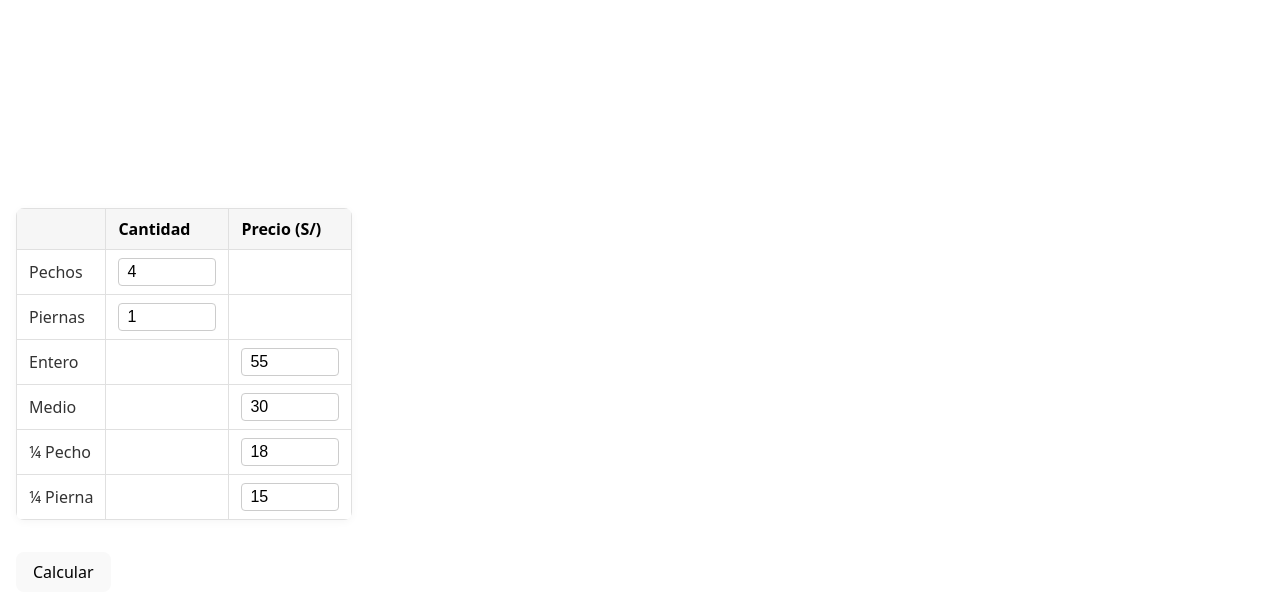
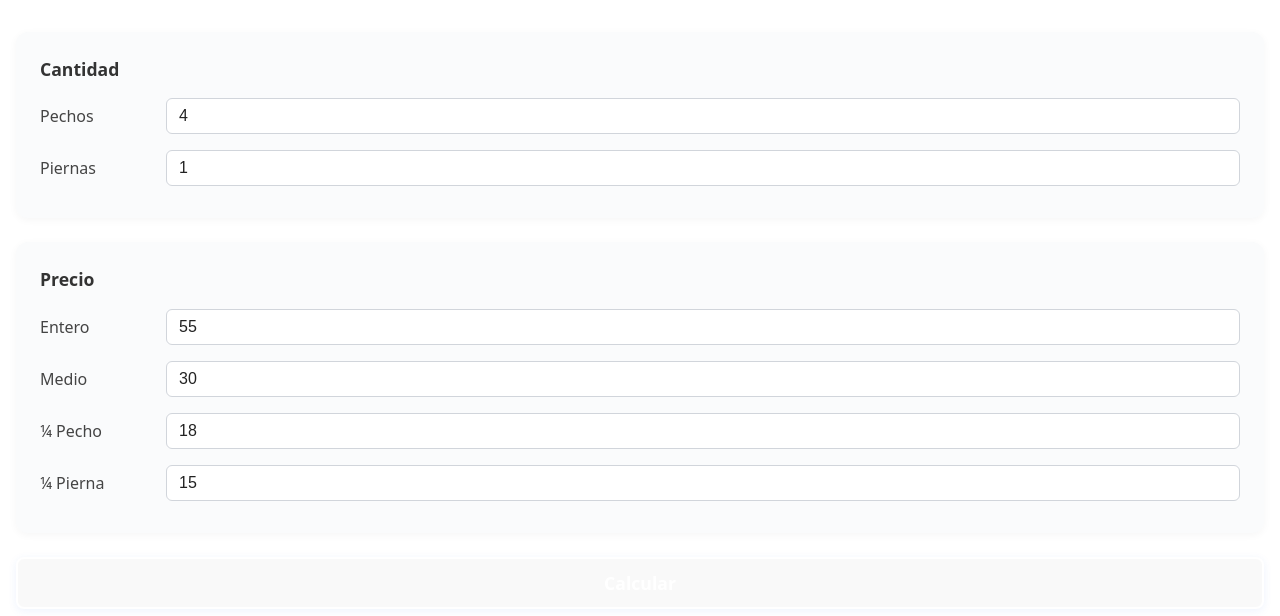
Before and after one commit to naranjja/pechoypierna, a React (Vite) app: page / in a window 1280 px wide. Shown: the top 616 px of the page. Built offline with nearby package versions, Linux system fonts and the light colour scheme.

Commit message:
:art: Improve UI/UX

```diff
--- a/src/PriceOptimizer.css
+++ b/src/PriceOptimizer.css
@@ -1,29 +1,48 @@
+#root {
+  width: 100vw;
+  min-height: 100vh;
+  box-sizing: border-box;
+}
+
+html, body {
+  width: 100%;
+  min-height: 100vh;
+  box-sizing: border-box;
+  overflow-x: hidden;
+  margin: 0;
+}
+
 .wrapper {
-  max-width: 480px;
-  margin: auto;
+  width: 100%;
+  margin: 1rem auto;
   padding: 1rem;
   font-family: system-ui, sans-serif;
+  box-sizing: border-box;
 }
+
+input {
+  width: auto;
+}
+
 .row {
   margin: 0.5rem 0;
   display: flex;
   gap: 0.5rem;
   align-items: center;
 }
-input {
-  padding: 0.25rem 0.5rem;
-  width: 6rem;
-}
+
 button {
   margin-top: 1rem;
   padding: 0.5rem 1rem;
 }
 .result {
-  margin-top: 1.5rem;
+  width: 100%;
+  margin: 1.5rem 0 0 0;
   background: #f6f6f6;
   color: #000;
   padding: 1rem;
   border-radius: 0.5rem;
+  box-sizing: border-box;
 }
 .input-table {
   width: 100%;
@@ -55,3 +74,93 @@ button {
   font-weight: 500;
   color: #333;
 }
+
+.input-section {
+  background: #fafbfc;
+  border-radius: 12px;
+  padding: 1.5rem 1.5rem 1rem 1.5rem;
+  margin-bottom: 1.5rem;
+  box-shadow: 0 2px 8px rgba(0,0,0,0.04);
+  width: 100%;
+  box-sizing: border-box;
+}
+
+.section-header {
+  font-size: 1.1rem;
+  font-weight: 600;
+  margin-bottom: 1rem;
+  color: #333;
+}
+
+.input-group {
+  display: flex;
+  align-items: center;
+  margin-bottom: 1rem;
+  width: 100%;
+}
+
+.input-label {
+  flex: 0 0 110px;
+  font-size: 1rem;
+  color: #444;
+  margin-right: 1rem;
+  margin-bottom: 0;
+  width: 110px;
+  white-space: normal;
+}
+
+.input-field {
+  flex: 1 1 auto;
+  width: 100%;
+  padding: 0.5rem 0.75rem;
+  border: 1px solid #d1d5db;
+  border-radius: 6px;
+  font-size: 1rem;
+  transition: border-color 0.2s;
+  background: #fff;
+  color: #222;
+  box-sizing: border-box;
+}
+
+.input-field:focus {
+  border-color: #7c7c7c;
+  outline: none;
+  background: #e4e4e4;
+}
+
+.calculate-btn {
+  display: block;
+  width: 100%;
+  margin: 1.5rem 0 0 0;
+  padding: 0.75rem 0;
+  color: #fff;
+  border: 2px solid #fff;
+  font-size: 1.1rem;
+  font-weight: 600;
+  border-radius: 8px;
+  cursor: pointer;
+  box-shadow: 0 2px 8px rgba(37,99,235,0.08);
+  transition: background 0.2s;
+  box-sizing: border-box;
+}
+
+.calculate-btn:hover, .calculate-btn:focus {
+  border: 2px solid #fff;
+  background-color: #fff;
+  color: #000;
+}
+
+@media (max-width: 400px) {
+  .input-group {
+    flex-direction: column;
+    align-items: stretch;
+  }
+  .input-label {
+    width: 100%;
+    margin-right: 0;
+    margin-bottom: 0.5rem;
+  }
+  .input-field {
+    width: 100%;
+  }
+}
--- a/src/PriceOptimizer.jsx
+++ b/src/PriceOptimizer.jsx
@@ -90,90 +90,79 @@ export default function PriceOptimizer() {
 
   return (
     <div className="wrapper">
-      <table className="input-table">
-        <thead>
-          <tr>
-            <th></th>
-            <th>Cantidad</th>
-            <th>Precio (S/)</th>
-          </tr>
-        </thead>
-        <tbody>
-          <tr>
-            <td>Pechos</td>
-            <td>
+      <div className="input-section">
+        <div className="section-header">Cantidad</div>
+        <div className="input-group">
+          <label className="input-label" htmlFor="pechos">Pechos</label>
           <input
+            className="input-field"
+            id="pechos"
             type="number"
             value={pechos}
             onChange={(e) => setPechos(e.target.value)}
             min="0"
           />
-            </td>
-            <td></td>
-          </tr>
-          <tr>
-            <td>Piernas</td>
-            <td>
+        </div>
+        <div className="input-group">
+          <label className="input-label" htmlFor="piernas">Piernas</label>
           <input
+            className="input-field"
+            id="piernas"
             type="number"
             value={piernas}
             onChange={(e) => setPiernas(e.target.value)}
             min="0"
           />
-            </td>
-            <td></td>
-          </tr>
-          <tr>
-            <td>Entero</td>
-            <td></td>
-            <td>
+        </div>
+      </div>
+      <div className="input-section">
+        <div className="section-header">Precio</div>
+        <div className="input-group">
+          <label className="input-label" htmlFor="entero">Entero</label>
           <input
+            className="input-field"
+            id="entero"
             type="number"
             value={costs.entero}
             min="0"
             onChange={(e) => setCosts({ ...costs, entero: parseFloat(e.target.value || "0") })}
           />
-            </td>
-          </tr>
-          <tr>
-            <td>Medio</td>
-            <td></td>
-            <td>
+        </div>
+        <div className="input-group">
+          <label className="input-label" htmlFor="medio">Medio</label>
           <input
+            className="input-field"
+            id="medio"
             type="number"
             value={costs.medio}
             min="0"
             onChange={(e) => setCosts({ ...costs, medio: parseFloat(e.target.value || "0") })}
           />
-            </td>
-          </tr>
-          <tr>
-            <td>¼ Pecho</td>
-            <td></td>
-            <td>
+        </div>
+        <div className="input-group">
+          <label className="input-label" htmlFor="cuartoPecho">¼ Pecho</label>
           <input
+            className="input-field"
+            id="cuartoPecho"
             type="number"
             value={costs.cuartoPecho}
             min="0"
             onChange={(e) => setCosts({ ...costs, cuartoPecho: parseFloat(e.target.value || "0") })}
           />
-            </td>
-          </tr>
-          <tr>
-            <td>¼ Pierna</td>
-            <td></td>
-            <td>
+        </div>
+        <div className="input-group">
+          <label className="input-label" htmlFor="cuartoPierna">¼ Pierna</label>
           <input
+            className="input-field"
+            id="cuartoPierna"
             type="number"
             value={costs.cuartoPierna}
             min="0"
             onChange={(e) => setCosts({ ...costs, cuartoPierna: parseFloat(e.target.value || "0") })}
           />
-            </td>
-          </tr>
-        </tbody>
-      </table>
-      <button onClick={handleOptimize}>Calcular</button>
+        </div>
+      </div>
+      <button className="calculate-btn" onClick={handleOptimize}>Calcular</button>
       {result && (
         <div className="result">
           {renderType(
@@ -205,7 +194,7 @@ export default function PriceOptimizer() {
             result.cuartosPierna
           )}
           <p>
-            <strong>Costo total: S/ {result.cost.toFixed(2)}</strong>
+            <strong>Costo total: {result.cost.toFixed(2)}</strong>
           </p>
         </div>
       )}
```
Lines whose indentation alone changed are shown as unchanged.
